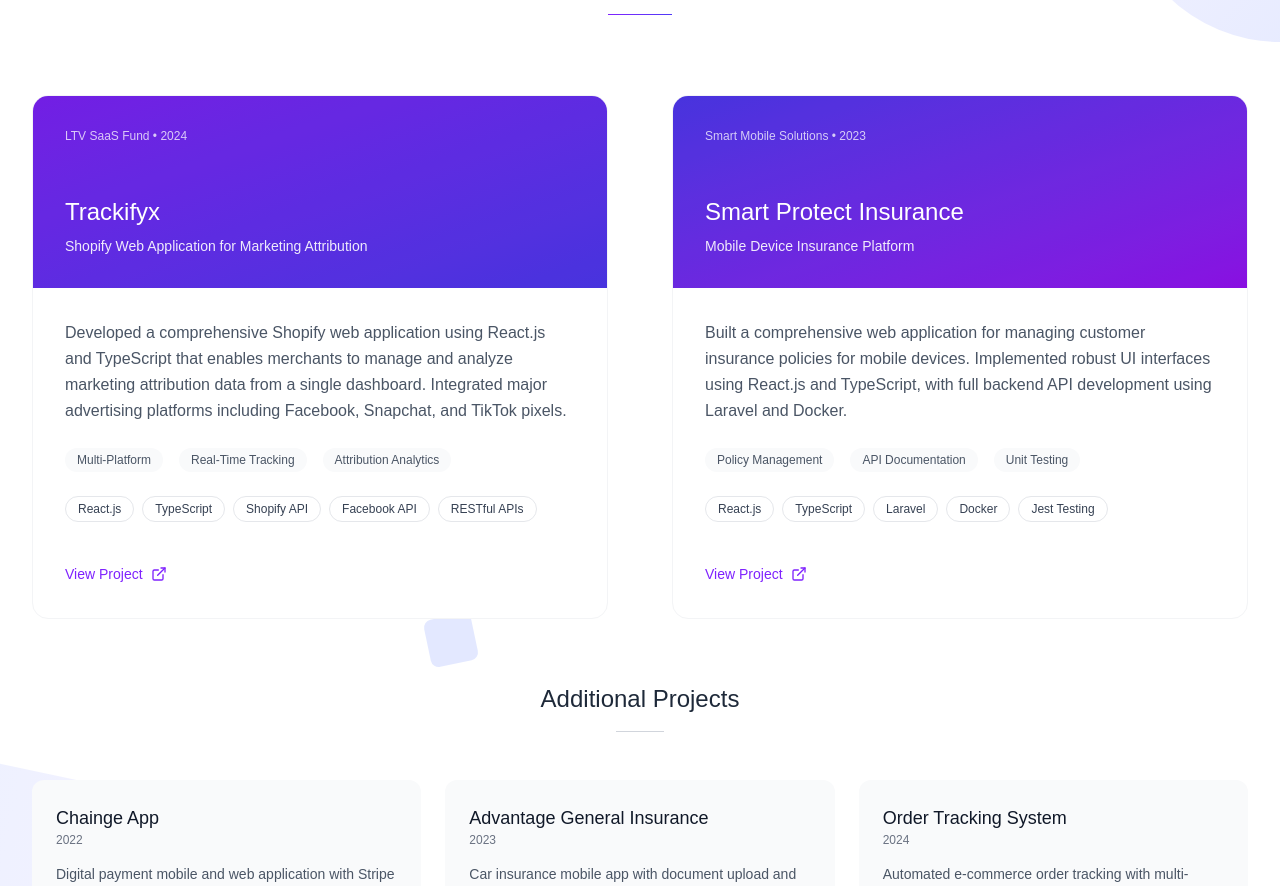
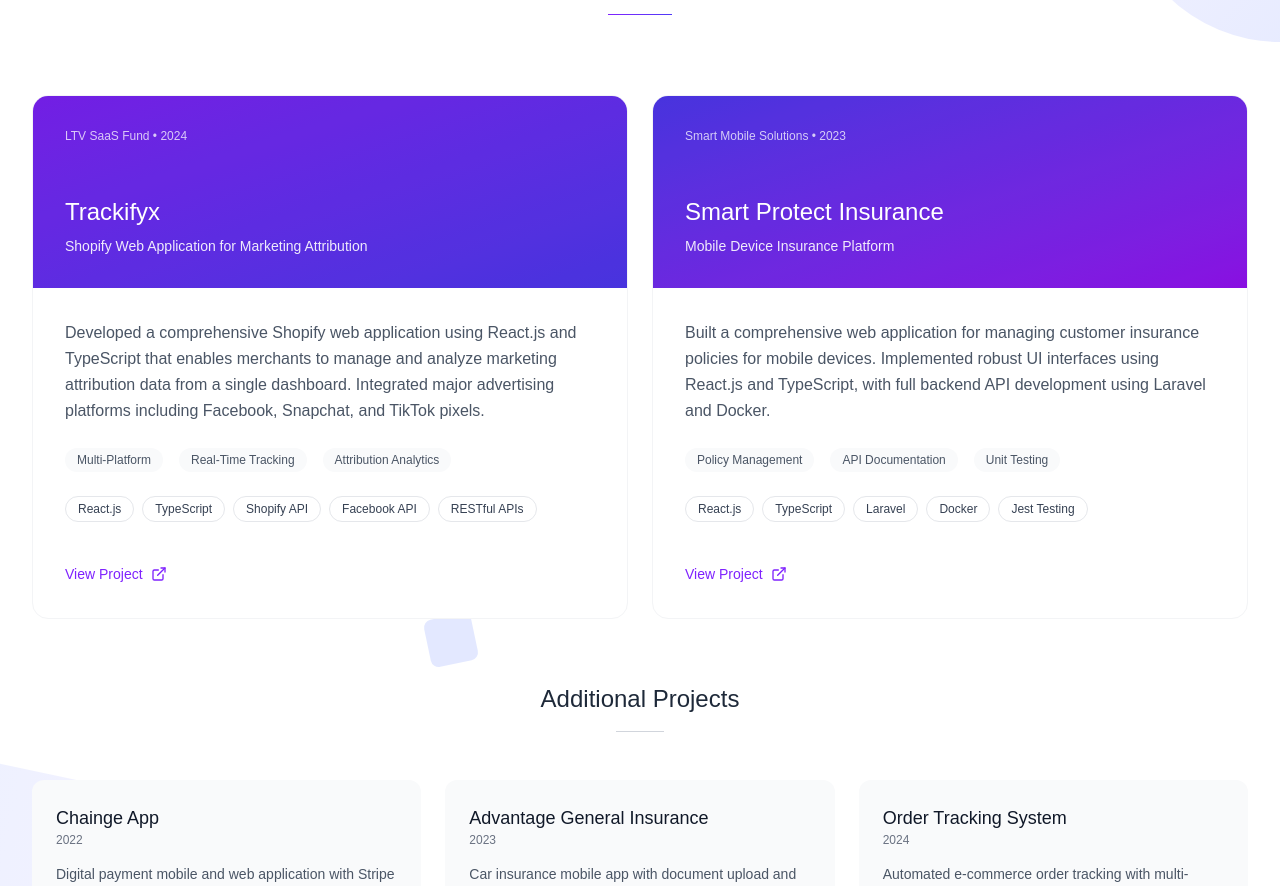
Before and after one commit to bolivthom/personal-website, a Next.js app: page / in a window 1280 px wide. Shown: the part 1806-2692 px from the top of the page. Built offline with nearby package versions, Linux system fonts and the light colour scheme.

Commit message:
card alignment

```diff
--- a/app/page.tsx
+++ b/app/page.tsx
@@ -327,8 +327,8 @@
             <div className={`w-16 h-px bg-gradient-to-r from-violet-600 to-indigo-600 mx-auto transform transition-all duration-1000 delay-200 ${isVisible.work ? 'scale-x-100 opacity-100' : 'scale-x-0 opacity-0'}`}></div>
           </div>
 
-          <div className="grid lg:grid-cols-2 gap-16 sm:px-0">
-          {/* <div className="grid lg:grid-cols-2 gap-6 lg:gap-16 px-4 sm:px-0"> */}
+          <div className="grid lg:grid-cols-2 gap-6">
+          {/* <div className="grid md:grid-cols-3 gap-6"> */}
             {[
               {
                 title: "Trackifyx",
```
